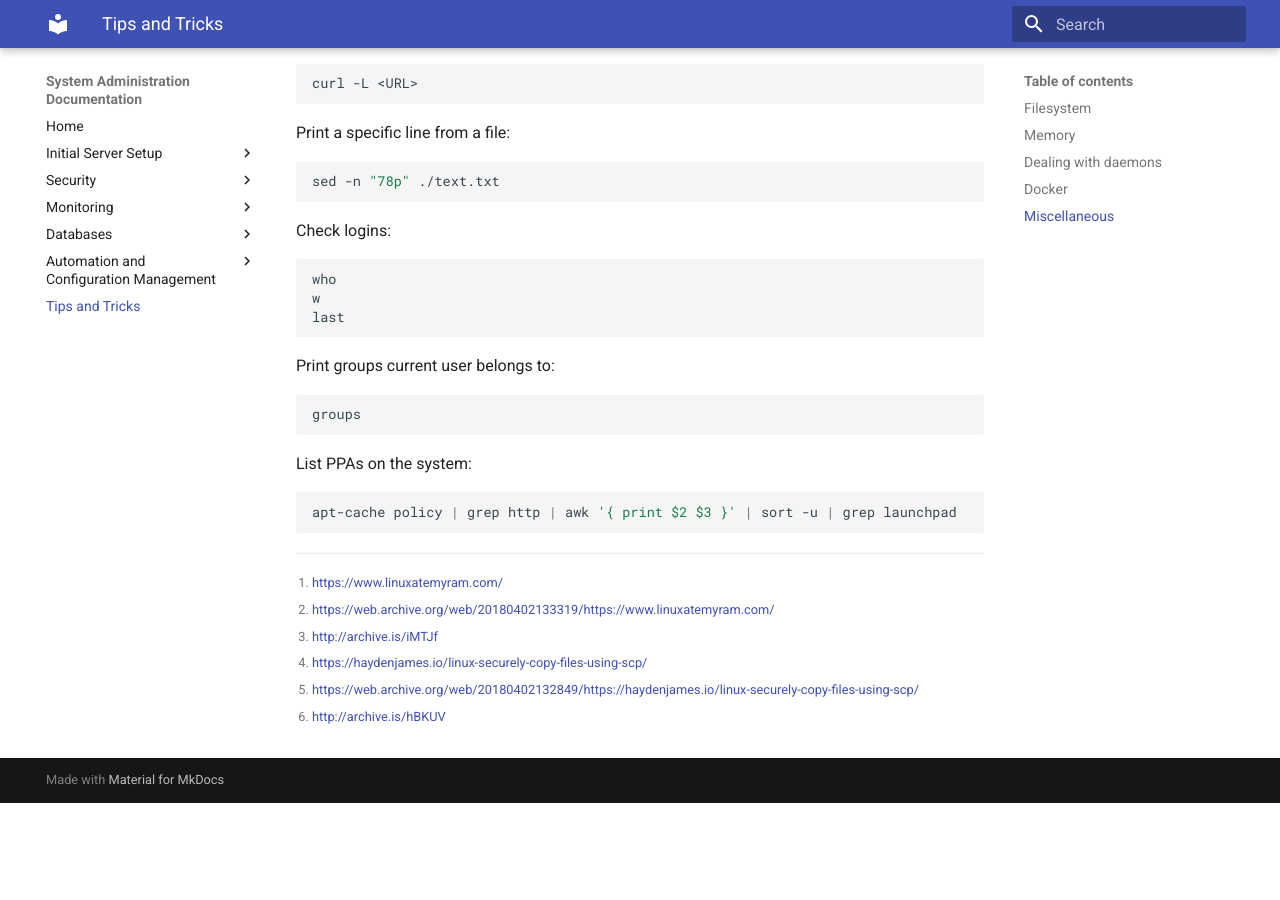
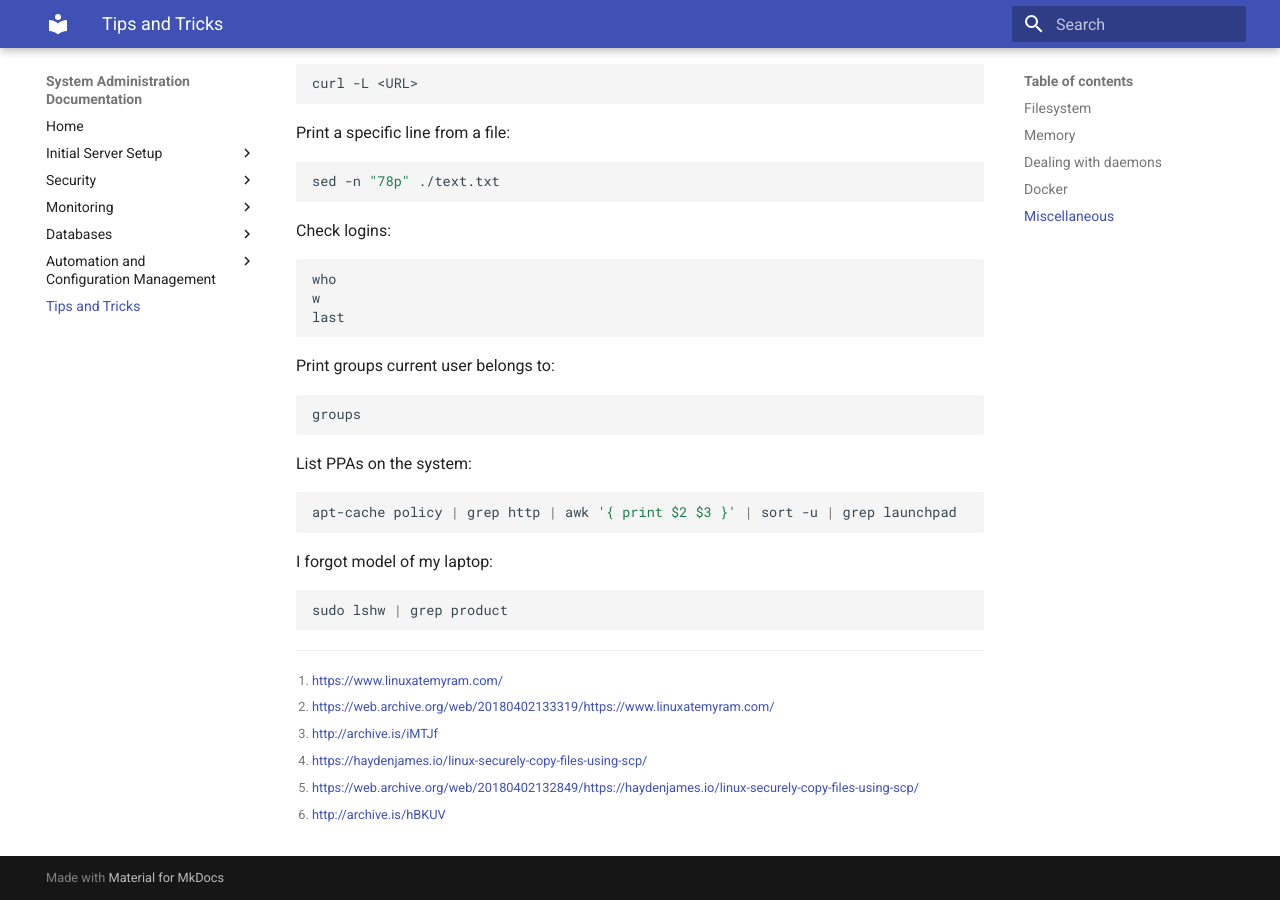
Before and after one commit to petarGitNik/sys-admin-docs, an MkDocs documentation site: the page built from docs/tips-and-tricks.md, in a window 1280 px wide and 900 px high, scrolled down 2953 px. Built offline with MkDocs 1.6.1 and Material for MkDocs 9.7.7, drawn with Linux system fonts in a browser that asks for light colours; old or Windows-style settings are respelled for this version of MkDocs; before the commit the page ends 3756 px from its top, so only the background shows below that.

Commit message:
Update tips and tricks

````diff
--- a/docs/tips-and-tricks.md
+++ b/docs/tips-and-tricks.md
@@ -190,6 +190,12 @@ List PPAs on the system:
 apt-cache policy | grep http | awk '{ print $2 $3 }' | sort -u | grep launchpad
 ```
 
+I forgot model of my laptop:
+
+```bash
+sudo lshw | grep product
+```
+
 [^1]: <https://www.linuxatemyram.com/>
 [^2]: <https://web.archive.org/web/20180402133319/https://www.linuxatemyram.com/>
 [^3]: <http://archive.is/iMTJf>
````
